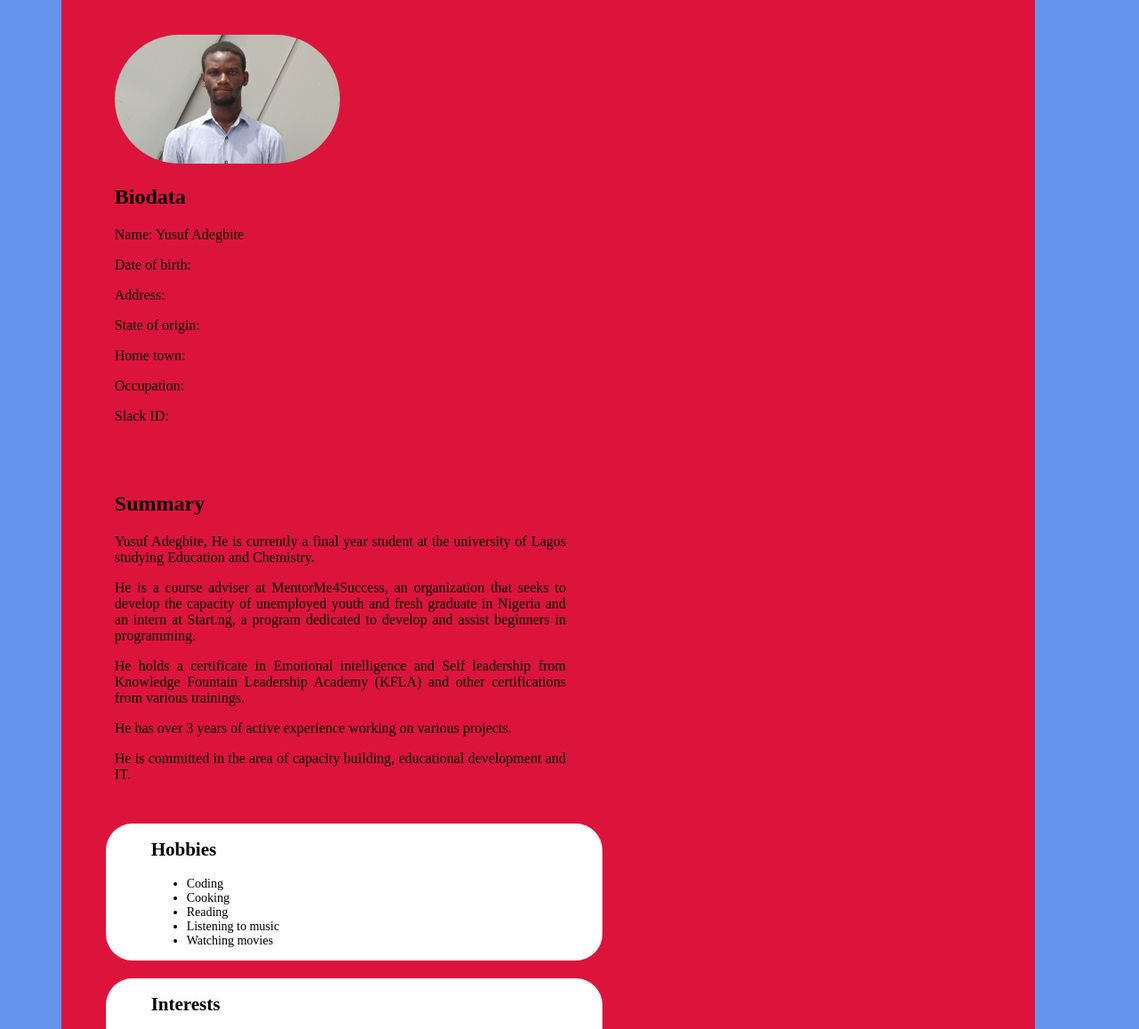
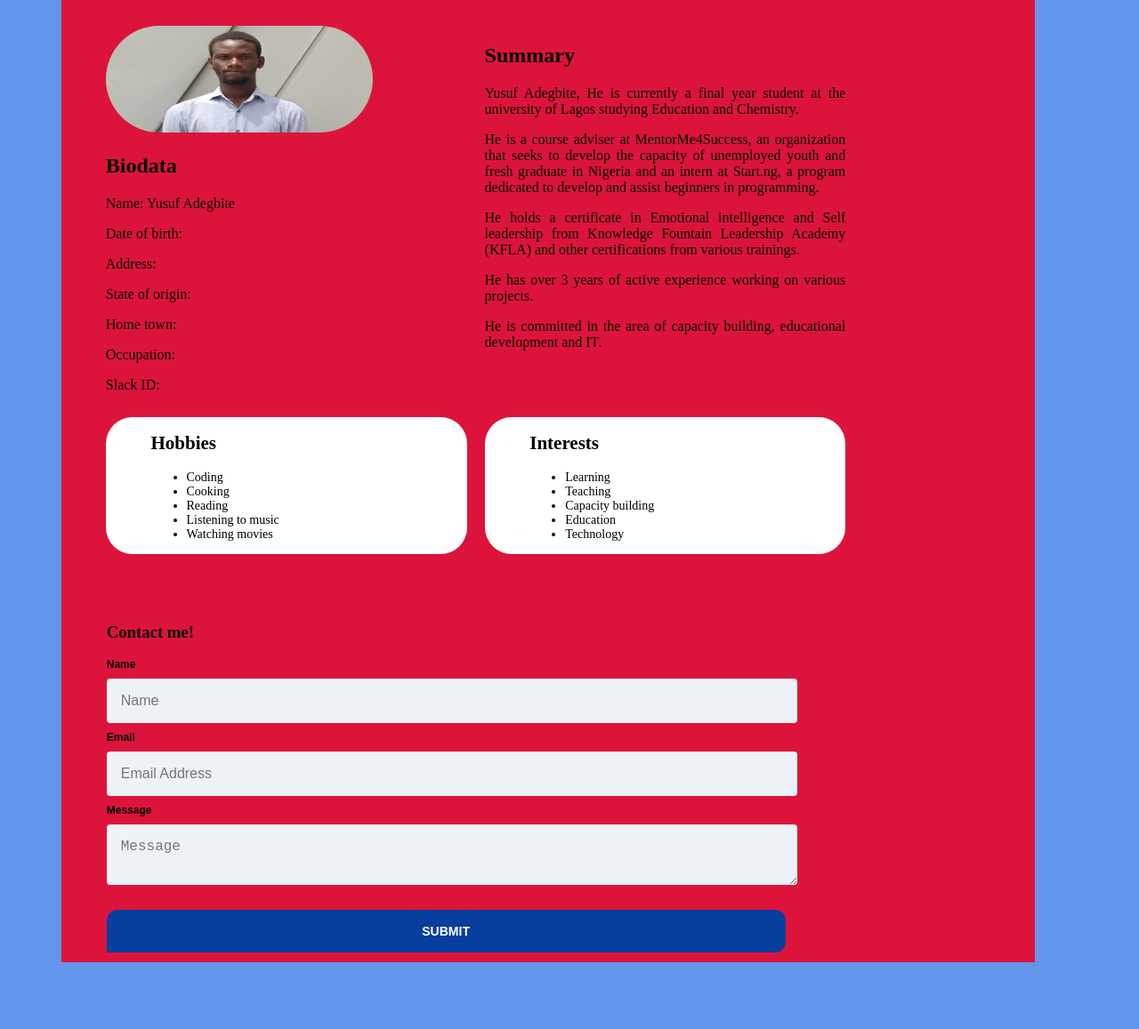
Before and after one commit to Coded-man/profile, a plain HTML site: page index.html in a window 1280 px wide. Shown: the part 89-1246 px from the top of the page at 89% size. After the commit the page ends 1179 px from the top, so only its background shows below. Drawn offline with Linux system fonts and the light colour scheme.

Commit message:
Add files via upload

```diff
--- a/style.css
+++ b/style.css
@@ -33,8 +33,8 @@ p{
 
 
 .ok{
-    width: 50%;
-    height: 50%;
+    width: 300px;
+    height: 120px;
     border-radius: 100px;
 }
 
@@ -44,16 +44,17 @@ h1{
 
 .two{
     float: left;
-    width: 50%;
+    width: 40%;
     border-radius: 20px;
-    margin: 20px;
+    margin: 10px;
+    height: 420px;
 }
 
 .four{
     float: left;
     background-color: white;
-    width: 50%;
-    margin: 1%;
+    width: 35%;
+    margin: 10px;
     padding-left: 5%;
     align-items: center;
     justify-content: center;
@@ -65,9 +66,9 @@ h1{
 
 form{
     text-align: justify;
-    padding: 2%;
+    padding: 1%;
     line-height: 2px;
-    margin: auto;
+    margin-left: 40px;
     width: 85%;
     justify-content: center;
 }
@@ -117,7 +118,7 @@ button{
     color: #fff;
     font-size: 14px;
     font-weight: 700;
-    width: 85%;
+    width: 82%;
     outline: none;
     margin-top: 3%;
     padding-right: 16px;
```
